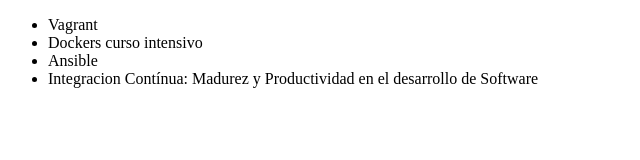
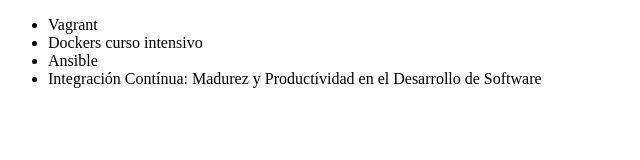
Before and after one commit to Kary-Palacios-Castillo/practicas-alura, a plain HTML site: page index.html in a window 1280 px wide. Shown: the full height of the page, 0-640 px from the left. Drawn offline with Linux system fonts and the light colour scheme.

Commit message:
Corrigiendo los acentos en la linea 14

```diff
--- a/index.html
+++ b/index.html
@@ -11,7 +11,7 @@
         <li>Vagrant</li>
         <li>Dockers curso intensivo</li>
         <li>Ansible</li>
-        <li>Integracion Contínua: Madurez y Productividad  en el desarrollo de Software</li>
+        <li>Integración Contínua: Madurez y Productívidad  en el Desarrollo de Software</li>
 
     </ul>
 </body>
```
